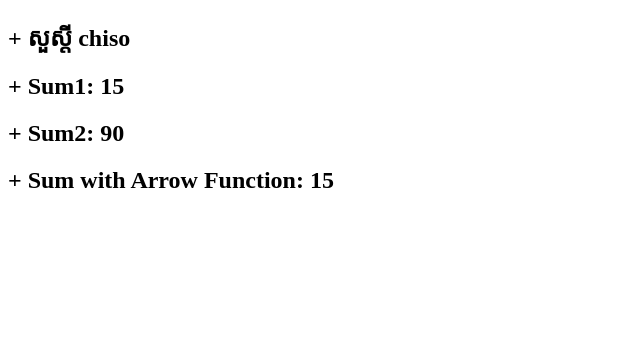
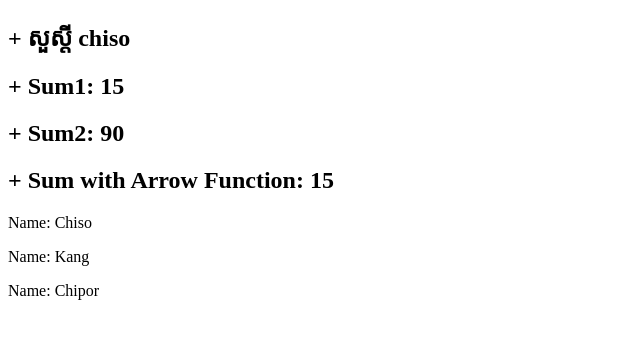
Before and after one commit to ProeungChiso/web_160224_js_function, a plain HTML site: page index.html in a window 1280 px wide. Shown: the whole page, without its empty margins (0-640 px from the left). Drawn offline with Linux system fonts and the light colour scheme.

Commit message:
add array.js

```diff
--- a/index.html
+++ b/index.html
@@ -10,7 +10,9 @@
     <section id="sum1"></section>
     <section id="sum2"></section>
     <section id="sumArrowFunction"></section>
+    <section id="printName"></section>
 
     <script src="./js/function.js"></script>
+    <script src="./js/array.js"></script>
 </body>
 </html>
--- /dev/null
+++ b/js/array.js
@@ -0,0 +1,11 @@
+//array
+let arrStd = new Array('Chiso','Kang','Chipor');
+console.log(arrStd[1]);
+
+let arrEmp = ['Chiso','Kang','Chipor'];
+console.log(arrEmp[2]);
+
+let printName = document.querySelector('#printName');
+arrEmp.forEach((item)=>{
+    printName.innerHTML += `<p>Name: ${item}</p>`;
+});
```
